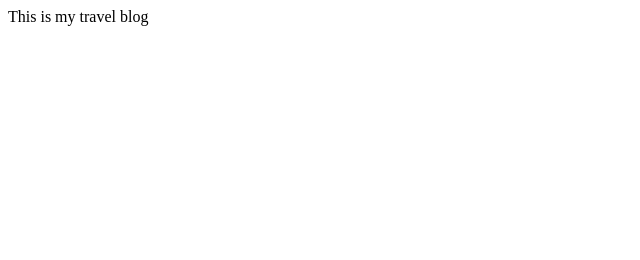
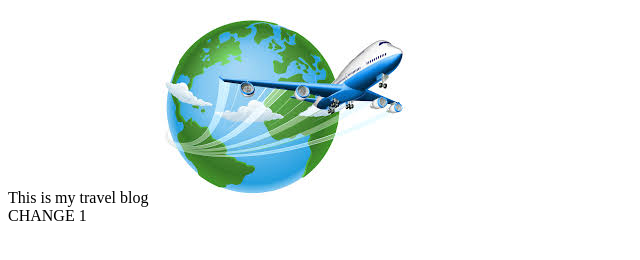
Before and after one commit to mfisabuj/travel-blog, a plain HTML site: page index.html in a window 1280 px wide. Shown: the whole page, without its empty margins (0-640 px from the left). Drawn offline with Linux system fonts and the light colour scheme.

Commit message:
changes in index.html

```diff
--- a/index.html
+++ b/index.html
@@ -7,5 +7,9 @@
 </head>
 <body>
     This is my travel blog
+    <img src="Travel.jpeg" alt="Travel logo">
+    <div>
+        CHANGE 1
+    </div>
 </body>
 </html>
```
Also changed, not shown: Travel.jpeg (added).
